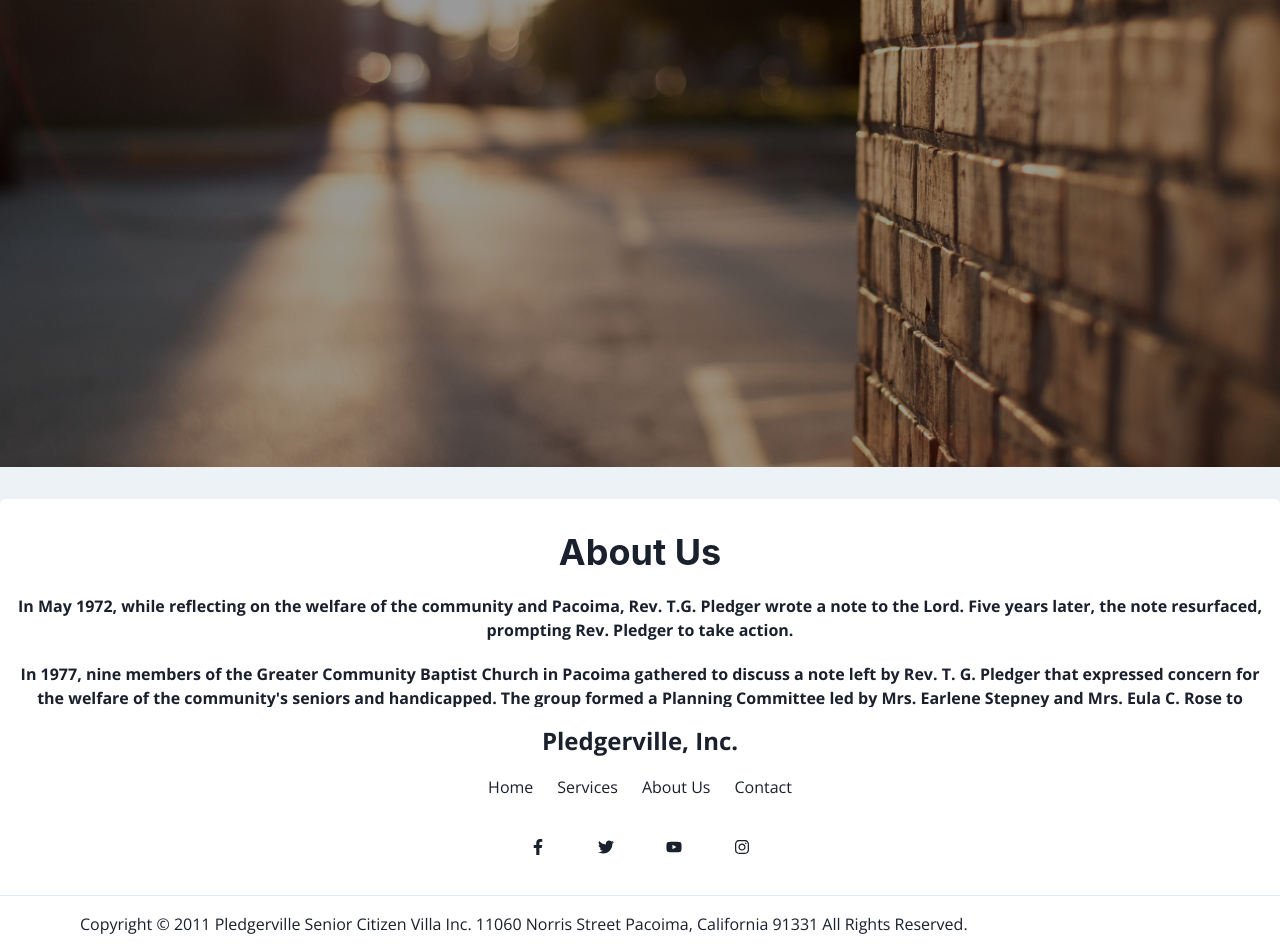
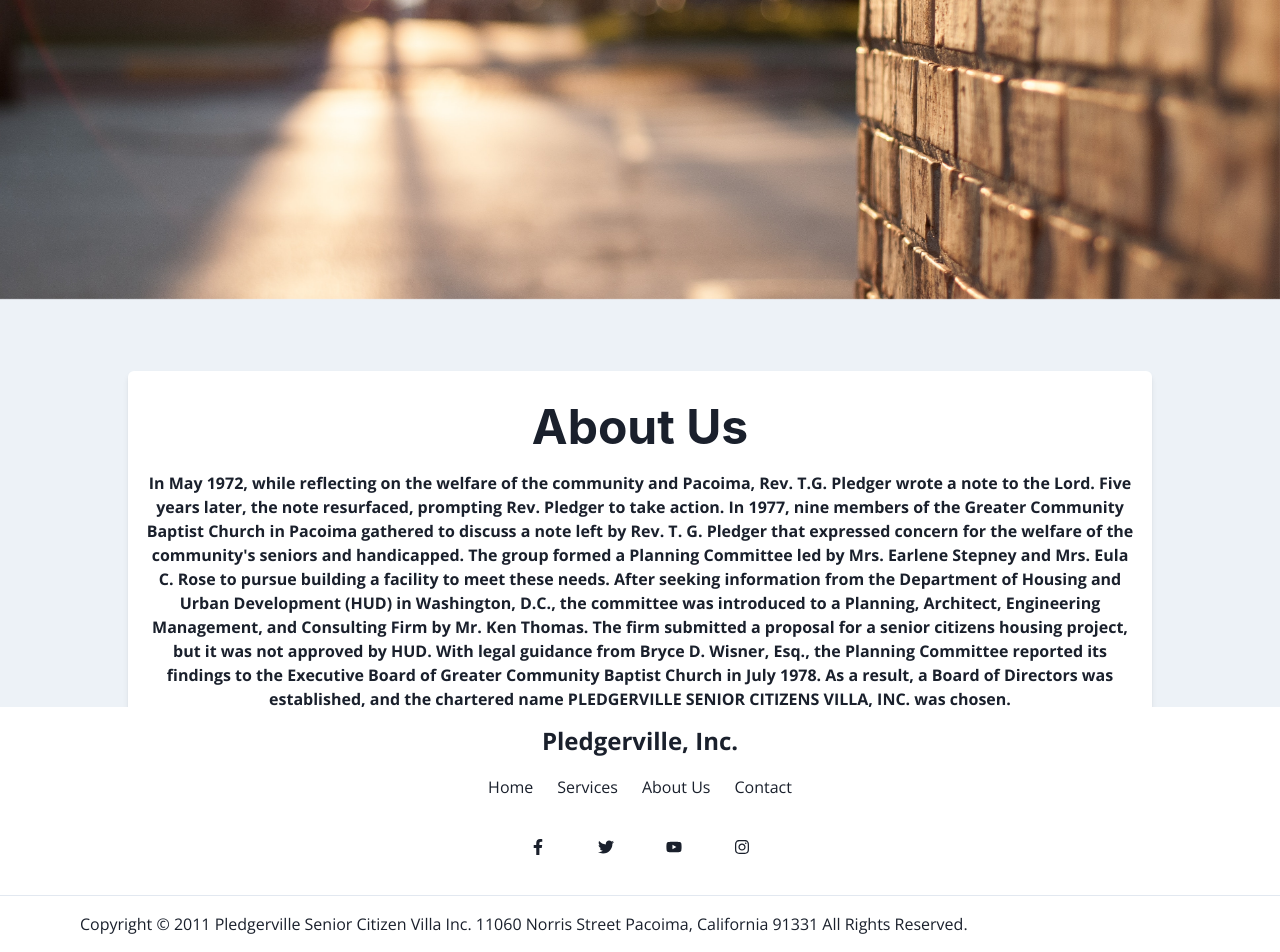
Before and after one commit to Pledgerville/next-app, a Next.js app: page /AboutPage in a window 1280 px wide. Shown: the part 157-1109 px from the top of the page. Built offline with nearby package versions, Linux system fonts and the light colour scheme.

Commit message:
modify Carousel and service page

```diff
--- a/src/components/Carousel/Carousel.tsx
+++ b/src/components/Carousel/Carousel.tsx
@@ -25,8 +25,9 @@ const Carousel: React.FC = () => {
   const images: string[] = [
     'coffee-time.jpg',
     'black-man-red.jpg',
-    'dinner-time.jpg',
+    'play-time.jpg',
     'good-time.jpg',
+
   ];
   const [slider, setSlider] = React.useState<Slider | null>(null);
   const top = useBreakpointValue({ base: '90%', md: '50%' });
--- a/src/components/Services/Services.tsx
+++ b/src/components/Services/Services.tsx
@@ -8,8 +8,11 @@ import {
   Image,
   Container,
   Box,
+
 } from '@chakra-ui/react';
-import React from 'react';
+import  React from 'react';
+import { useEffect } from 'react';
+import { useRouter } from 'next/router';
 
 type ServiceProps = {
   imageUrl: string;
--- a/src/pages/AboutPage.tsx
+++ b/src/pages/AboutPage.tsx
@@ -20,7 +20,7 @@ import {
           <Image
             src="/brick_dof.jpg"
             alt="description-of-your-image"
-            h="100%"
+            h="70%"
             w="100%"
             objectFit="cover"
           />
@@ -29,31 +29,27 @@ import {
             top="0"
             left="0"
             w="100%"
-            h="100%"
-            bg="rgba(0, 0, 0, 0.4)"
+            h="0%"
+            bg="rgba(0, 0, 0, 0.0)"
           />
         </Box>
         <Box
-          maxW="container.xl"
+          maxW="container.lg"
           mx="auto"
-          px={4}
+          px={17}
           py={8}
           bg="white"
           boxShadow="md"
           borderRadius="md"
-          my={8}
-          overflow="scroll"
-          maxHeight="60vh"
+          my={-24}
+          // overflow="scroll"
+          maxHeight="100vh"
         >
-          <Heading as="h2" size="xl" mb="5" textAlign="center">
+          <Heading as="h2" size="2xl" mb="5" textAlign="center">
             About Us
           </Heading>
           <Text fontSize="l" textAlign="center" mb="5" fontWeight="semibold">
-            In May 1972, while reflecting on the welfare of the community and Pacoima, Rev. T.G. Pledger wrote a note to the Lord. Five years later, the note resurfaced, prompting Rev. Pledger to take action.
-          </Text>
-          <Text fontSize="l" textAlign="center" mb="5" fontWeight="semibold">
-           In 1977, nine members of the Greater Community Baptist Church in Pacoima gathered to discuss a note left by Rev. T. G. Pledger that expressed concern for the welfare of the community's seniors and handicapped. The group formed a Planning Committee led by Mrs. Earlene Stepney and Mrs. Eula C. Rose to pursue building a facility to meet these needs. After seeking information from the Department of Housing and Urban Development (HUD) in Washington, D.C., the committee was introduced to a Planning, Architect, Engineering Management, and Consulting Firm by Mr. Ken Thomas. The firm submitted a proposal for a senior citizens housing project, but it was not approved by HUD. With legal guidance from Bryce D. Wisner, Esq., the Planning Committee reported its findings to the Executive Board of Greater Community Baptist Church in July 1978. As a result, a Board of Directors was established, and the chartered name PLEDGERVILLE SENIOR CITIZENS VILLA, INC. was chosen.          </Text>
-          <Text fontSize="l" textAlign="center" mb="5" fontWeight="semibold">
+            In May 1972, while reflecting on the welfare of the community and Pacoima, Rev. T.G. Pledger wrote a note to the Lord. Five years later, the note resurfaced, prompting Rev. Pledger to take action.             In 1977, nine members of the Greater Community Baptist Church in Pacoima gathered to discuss a note left by Rev. T. G. Pledger that expressed concern for the welfare of the community's seniors and handicapped. The group formed a Planning Committee led by Mrs. Earlene Stepney and Mrs. Eula C. Rose to pursue building a facility to meet these needs. After seeking information from the Department of Housing and Urban Development (HUD) in Washington, D.C., the committee was introduced to a Planning, Architect, Engineering Management, and Consulting Firm by Mr. Ken Thomas. The firm submitted a proposal for a senior citizens housing project, but it was not approved by HUD. With legal guidance from Bryce D. Wisner, Esq., the Planning Committee reported its findings to the Executive Board of Greater Community Baptist Church in July 1978. As a result, a Board of Directors was established, and the chartered name PLEDGERVILLE SENIOR CITIZENS VILLA, INC. was chosen.
           </Text>
           <Text fontSize="l" textAlign="center" mb="5" fontWeight="semibold">
            The corporation secured the services of Barker Management Inc., Mr. Byron Barker, President, and Edward C.Barker and Associates, Architects, and with the guidance of the Consultant, new proposals were submitted to HUD requiring many changes before the project was finally funded in September 1980 in the amount of $3.99 million. The Barkers drafted another proposal for the project, which they resubmitted to HUD, and it was approved at a total cost of $6,051,700.00. Groundbreaking ceremonies were held on February 19, 1983, and construction began a week later. Occupancy occurred in March 1984, and the facility currently boasts a 90% occupancy rate.
```
